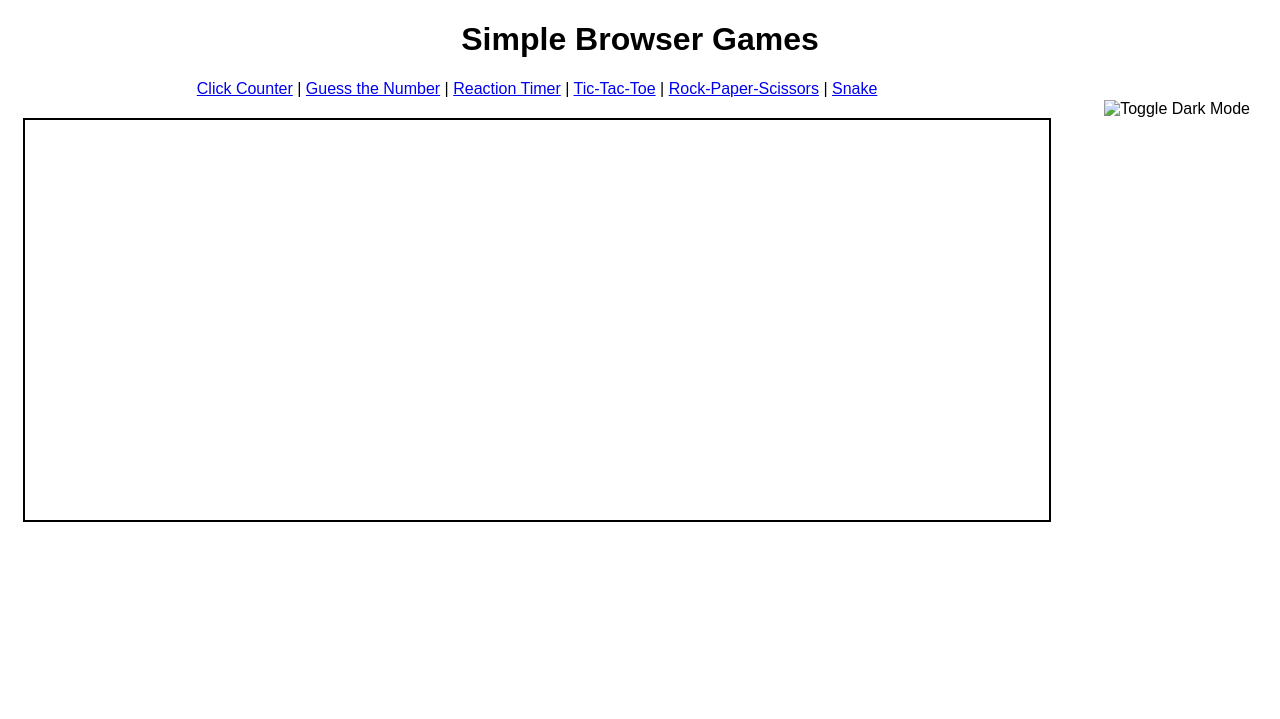
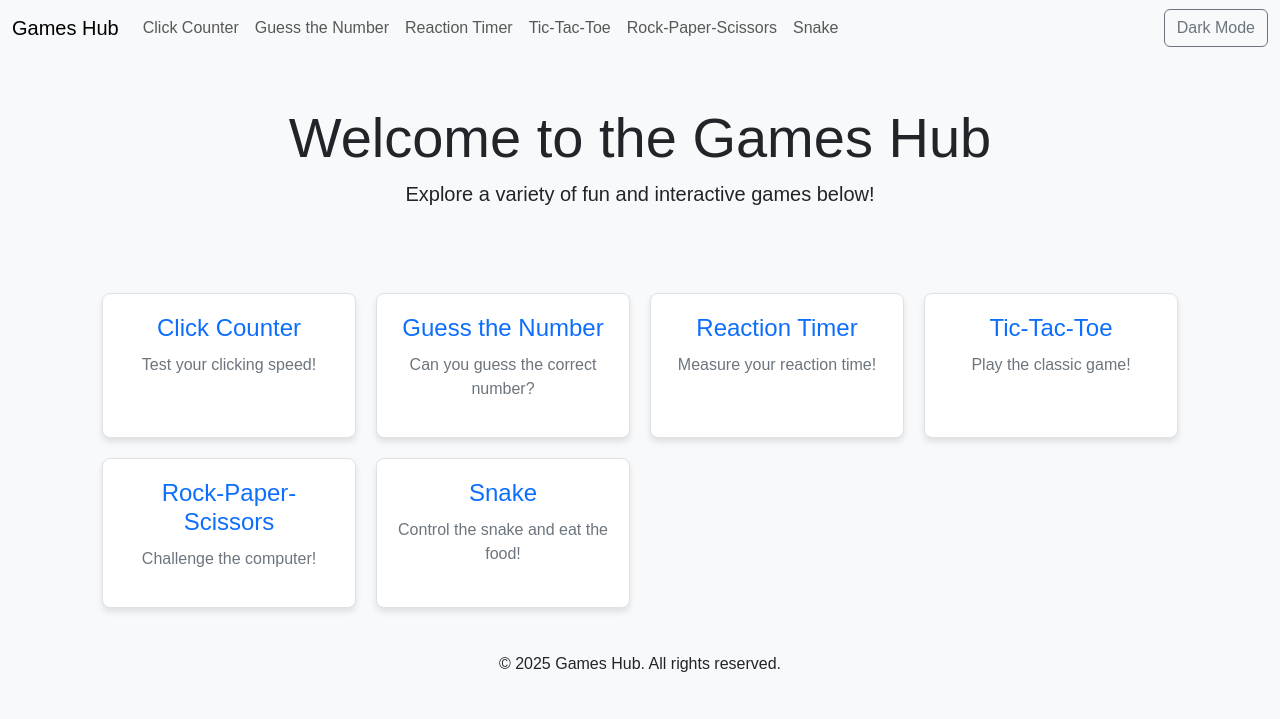
Before and after one commit to T0biii/games, a plain HTML site: page index.html in a window 1280 px wide. Drawn offline with nearby package versions, Linux system fonts and the light colour scheme.

```diff
--- a/index.html
+++ b/index.html
@@ -3,133 +3,136 @@
 <head>
     <meta charset="UTF-8">
     <meta name="viewport" content="width=device-width, initial-scale=1.0">
-    <title>Simple Browser Games</title>
+    <title>Games Hub</title>
+    <link rel="stylesheet" href="https://cdn.jsdelivr.net/npm/bootstrap@5.3.0/dist/css/bootstrap.min.css">
+    <script src="https://cdn.jsdelivr.net/npm/bootstrap@5.3.0/dist/js/bootstrap.bundle.min.js"></script>
     <style>
         body {
             font-family: Arial, sans-serif;
+            background-color: #f8f9fa;
+            color: #212529;
+        }
+        .game-grid {
+            display: grid;
+            grid-template-columns: repeat(auto-fit, minmax(200px, 1fr));
+            gap: 20px;
+            padding: 20px;
+        }
+        .game-card {
+            background: white;
+            border: 1px solid #dee2e6;
+            border-radius: 8px;
+            padding: 20px;
             text-align: center;
-            margin: 0;
-            padding: 0;
+            box-shadow: 0 4px 6px rgba(0, 0, 0, 0.1);
+            transition: transform 0.2s, box-shadow 0.2s, background 0.2s;
         }
-        #game-container {
-            margin: 20px auto;
-            width: 80%;
-            height: 400px;
-            border: 2px solid #000;
-            display: flex;
-            justify-content: center;
-            align-items: center;
+        .game-card:hover {
+            transform: translateY(-5px);
+            box-shadow: 0 6px 10px rgba(0, 0, 0, 0.15);
         }
-        .hidden {
-            display: none;
+        body.bg-dark .game-card {
+            background: #343a40;
+            border-color: #495057;
+            color: #f8f9fa;
         }
-        button {
-            margin: 10px;
-            padding: 10px 20px;
-            font-size: 16px;
+        body.bg-dark .game-card:hover {
+            box-shadow: 0 6px 10px rgba(255, 255, 255, 0.15);
         }
-        .dark-mode {
-            background-color: #121212;
-            color: #ffffff;
+        .game-card h2 {
+            font-size: 1.5rem;
+            margin-bottom: 10px;
+        }
+        .game-card p {
+            font-size: 1rem;
+            color: #6c757d;
+        }
+        a {
+            color: #0d6efd;
+            text-decoration: none;
+        }
+        a:hover {
+            text-decoration: underline;
+        }
+        body.bg-dark a {
+            color: #9ecbff;
         }
     </style>
 </head>
 <body>
-    <h1>Simple Browser Games</h1>
-    <nav>
-        <a href="./click-counter/index.html">Click Counter</a> |
-        <a href="./guess-the-number/index.html">Guess the Number</a> |
-        <a href="./reaction-timer/index.html">Reaction Timer</a> |
-        <a href="./tic-tac-toe/index.html">Tic-Tac-Toe</a> |
-        <a href="./rock-paper-scissors/index.html">Rock-Paper-Scissors</a> |
-        <a href="./snake/index.html">Snake</a>
-        <button id="dark-mode-toggle" onclick="toggleDarkMode()" style="float: right; background: none; border: none; cursor: pointer;">
-            <img src="dark-mode-icon.png" alt="Toggle Dark Mode" style="width: 24px; height: 24px;">
-        </button>
+    <nav class="navbar navbar-expand-lg navbar-light bg-light">
+        <div class="container-fluid">
+            <a class="navbar-brand" href="#">Games Hub</a>
+            <button class="navbar-toggler" type="button" data-bs-toggle="collapse" data-bs-target="#navbarNav" aria-controls="navbarNav" aria-expanded="false" aria-label="Toggle navigation">
+                <span class="navbar-toggler-icon"></span>
+            </button>
+            <div class="collapse navbar-collapse" id="navbarNav">
+                <ul class="navbar-nav me-auto mb-2 mb-lg-0">
+                    <li class="nav-item"><a class="nav-link" href="./click-counter/index.html">Click Counter</a></li>
+                    <li class="nav-item"><a class="nav-link" href="./guess-the-number/index.html">Guess the Number</a></li>
+                    <li class="nav-item"><a class="nav-link" href="./reaction-timer/index.html">Reaction Timer</a></li>
+                    <li class="nav-item"><a class="nav-link" href="./tic-tac-toe/index.html">Tic-Tac-Toe</a></li>
+                    <li class="nav-item"><a class="nav-link" href="./rock-paper-scissors/index.html">Rock-Paper-Scissors</a></li>
+                    <li class="nav-item"><a class="nav-link" href="./snake/index.html">Snake</a></li>
+                </ul>
+                <button id="dark-mode-toggle" class="btn btn-outline-secondary" onclick="toggleDarkMode()">Dark Mode</button>
+            </div>
+        </div>
     </nav>
-    <div id="game-container">
-        <div id="game1" class="hidden">
-            <h2>Click Counter</h2>
-            <p>Clicks: <span id="click-count">0</span></p>
-            <button onclick="incrementClick()">Click Me!</button>
+    <header class="text-center py-5">
+        <h1 class="display-4">Welcome to the Games Hub</h1>
+        <p class="lead">Explore a variety of fun and interactive games below!</p>
+    </header>
+    <main class="container">
+        <div class="game-grid">
+            <a href="./click-counter/index.html" class="game-card">
+                <h2>Click Counter</h2>
+                <p>Test your clicking speed!</p>
+            </a>
+            <a href="./guess-the-number/index.html" class="game-card">
+                <h2>Guess the Number</h2>
+                <p>Can you guess the correct number?</p>
+            </a>
+            <a href="./reaction-timer/index.html" class="game-card">
+                <h2>Reaction Timer</h2>
+                <p>Measure your reaction time!</p>
+            </a>
+            <a href="./tic-tac-toe/index.html" class="game-card">
+                <h2>Tic-Tac-Toe</h2>
+                <p>Play the classic game!</p>
+            </a>
+            <a href="./rock-paper-scissors/index.html" class="game-card">
+                <h2>Rock-Paper-Scissors</h2>
+                <p>Challenge the computer!</p>
+            </a>
+            <a href="./snake/index.html" class="game-card">
+                <h2>Snake</h2>
+                <p>Control the snake and eat the food!</p>
+            </a>
         </div>
-        <div id="game2" class="hidden">
-            <h2>Guess the Number</h2>
-            <p>Guess a number between 1 and 10:</p>
-            <input type="number" id="guess-input" />
-            <button onclick="checkGuess()">Submit</button>
-            <p id="guess-result"></p>
-        </div>
-        <div id="game3" class="hidden">
-            <h2>Reaction Timer</h2>
-            <p id="reaction-message">Click "Start" to begin!</p>
-            <button id="reaction-button" onclick="startReactionTimer()">Start</button>
-        </div>
-    </div>
-
+    </main>
+    <footer class="text-center py-4">
+        <p>&copy; 2025 Games Hub. All rights reserved.</p>
+    </footer>
     <script>
-        let currentGame = null;
-
-        function showGame(gameId) {
-            if (currentGame) {
-                document.getElementById(currentGame).classList.add('hidden');
-            }
-            currentGame = gameId;
-            document.getElementById(gameId).classList.remove('hidden');
-        }
-
-        // Game 1: Click Counter
-        let clickCount = 0;
-        function incrementClick() {
-            clickCount++;
-            document.getElementById('click-count').textContent = clickCount;
-        }
-
-        // Game 2: Guess the Number
-        const randomNumber = Math.floor(Math.random() * 10) + 1;
-        function checkGuess() {
-            const userGuess = parseInt(document.getElementById('guess-input').value, 10);
-            const result = document.getElementById('guess-result');
-            if (userGuess === randomNumber) {
-                result.textContent = 'Correct! You guessed the number!';
-            } else {
-                result.textContent = 'Wrong! Try again.';
-            }
-        }
-
-        // Game 3: Reaction Timer
-        let timer;
-        function startReactionTimer() {
-            const message = document.getElementById('reaction-message');
-            const button = document.getElementById('reaction-button');
-            message.textContent = 'Wait for it...';
-            button.disabled = true;
-
-            const delay = Math.random() * 3000 + 1000; // Random delay between 1-4 seconds
-            timer = setTimeout(() => {
-                message.textContent = 'Click now!';
-                button.disabled = false;
-                button.onclick = () => {
-                    const reactionTime = Date.now() - startTime;
-                    message.textContent = `Your reaction time: ${reactionTime} ms`;
-                    button.textContent = 'Restart';
-                    button.onclick = startReactionTimer;
-                };
-                startTime = Date.now();
-            }, delay);
-        }
-
         function toggleDarkMode() {
             const body = document.body;
-            body.classList.toggle('dark-mode');
-            const isDarkMode = body.classList.contains('dark-mode');
+            const navbar = document.querySelector('.navbar');
+            body.classList.toggle('bg-dark');
+            body.classList.toggle('text-light');
+            navbar.classList.toggle('navbar-dark');
+            navbar.classList.toggle('bg-dark');
+            const isDarkMode = body.classList.contains('bg-dark');
             localStorage.setItem('darkMode', isDarkMode);
         }
 
         document.addEventListener('DOMContentLoaded', () => {
             const isDarkMode = localStorage.getItem('darkMode') === 'true';
             if (isDarkMode) {
-                document.body.classList.add('dark-mode');
+                const body = document.body;
+                const navbar = document.querySelector('.navbar');
+                body.classList.add('bg-dark', 'text-light');
+                navbar.classList.add('navbar-dark', 'bg-dark');
             }
         });
     </script>
```
Also changed, not shown: rock-paper-scissors/index.html (+2 -0 lines).
